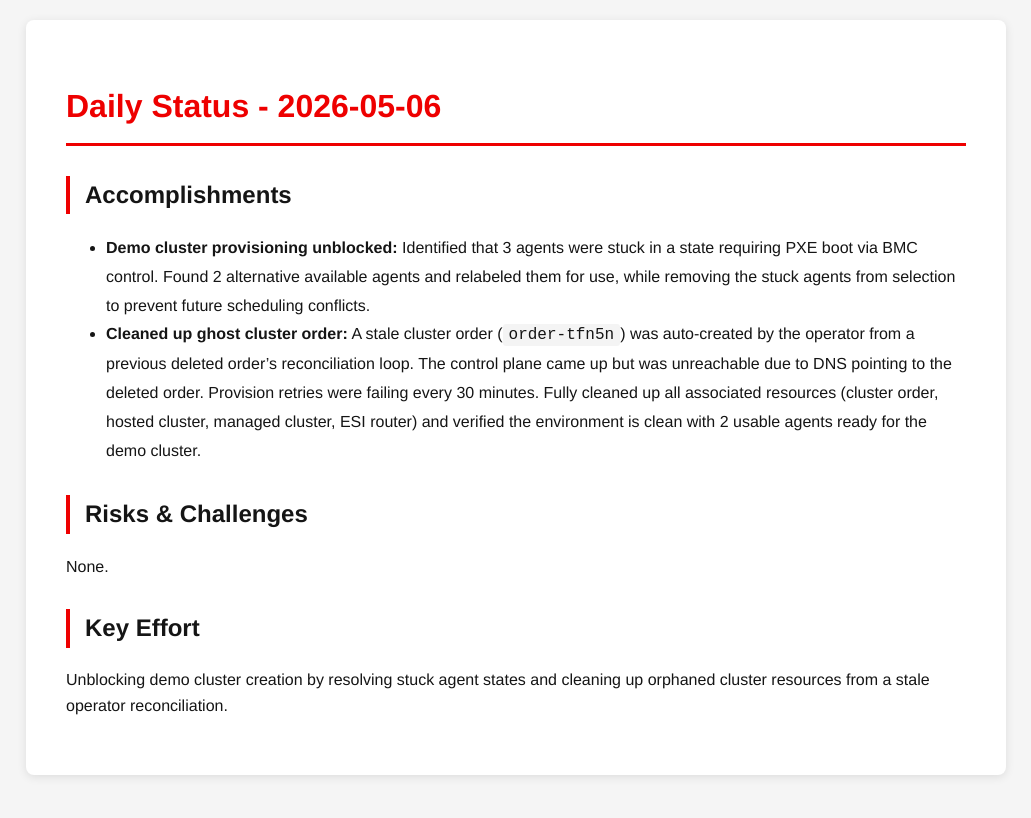
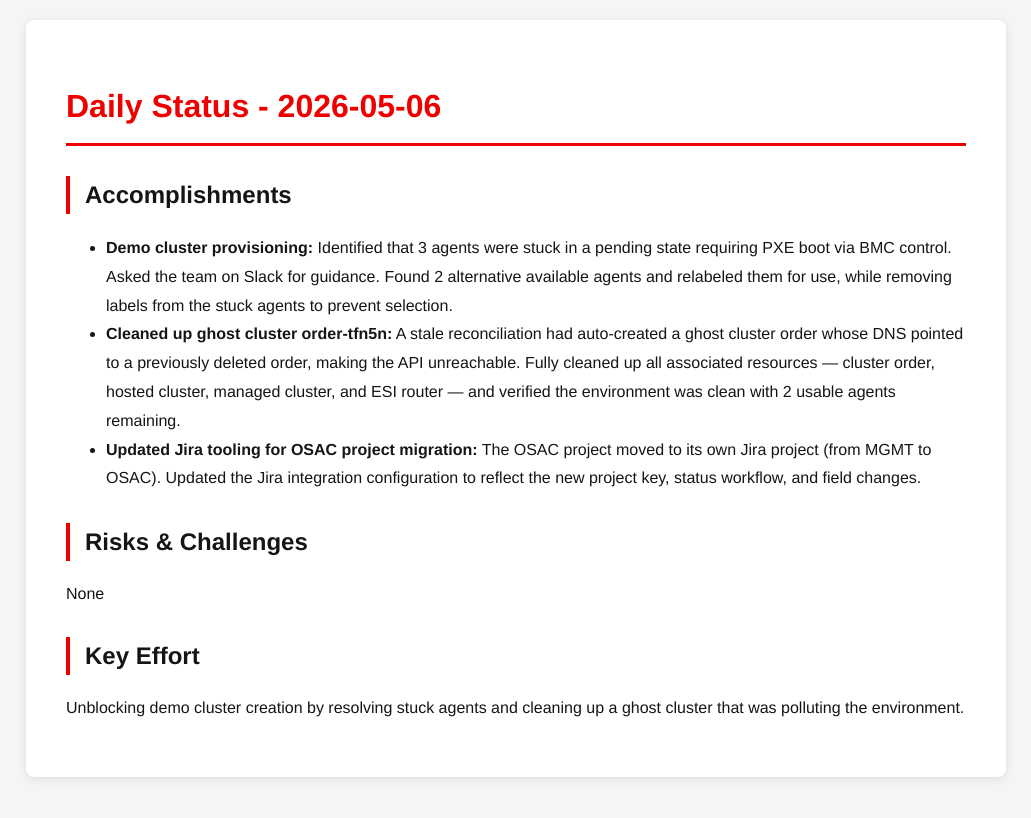
Before and after one commit to tzvatot/daily-status, a Jekyll site: the page built from 2026-05-06.md, in a window 1280 px wide. Shown: the top 818 px of the page, without its empty margins (124-1155 px from the left). Built offline with Jekyll 4.4.1, drawn with Linux system fonts in a browser that asks for light colours.

Commit message:
Daily status update - 2026-05-06

```diff
--- a/2026-05-06.md
+++ b/2026-05-06.md
@@ -7,11 +7,12 @@ date: 2026-05-06
 # Daily Status - 2026-05-06
 
 ## Accomplishments
-- **Demo cluster provisioning unblocked:** Identified that 3 agents were stuck in a state requiring PXE boot via BMC control. Found 2 alternative available agents and relabeled them for use, while removing the stuck agents from selection to prevent future scheduling conflicts.
-- **Cleaned up ghost cluster order:** A stale cluster order (`order-tfn5n`) was auto-created by the operator from a previous deleted order's reconciliation loop. The control plane came up but was unreachable due to DNS pointing to the deleted order. Provision retries were failing every 30 minutes. Fully cleaned up all associated resources (cluster order, hosted cluster, managed cluster, ESI router) and verified the environment is clean with 2 usable agents ready for the demo cluster.
+- **Demo cluster provisioning:** Identified that 3 agents were stuck in a pending state requiring PXE boot via BMC control. Asked the team on Slack for guidance. Found 2 alternative available agents and relabeled them for use, while removing labels from the stuck agents to prevent selection.
+- **Cleaned up ghost cluster order-tfn5n:** A stale reconciliation had auto-created a ghost cluster order whose DNS pointed to a previously deleted order, making the API unreachable. Fully cleaned up all associated resources — cluster order, hosted cluster, managed cluster, and ESI router — and verified the environment was clean with 2 usable agents remaining.
+- **Updated Jira tooling for OSAC project migration:** The OSAC project moved to its own Jira project (from MGMT to OSAC). Updated the Jira integration configuration to reflect the new project key, status workflow, and field changes.
 
 ## Risks & Challenges
-None.
+None
 
 ## Key Effort
-Unblocking demo cluster creation by resolving stuck agent states and cleaning up orphaned cluster resources from a stale operator reconciliation.
+Unblocking demo cluster creation by resolving stuck agents and cleaning up a ghost cluster that was polluting the environment.
```
